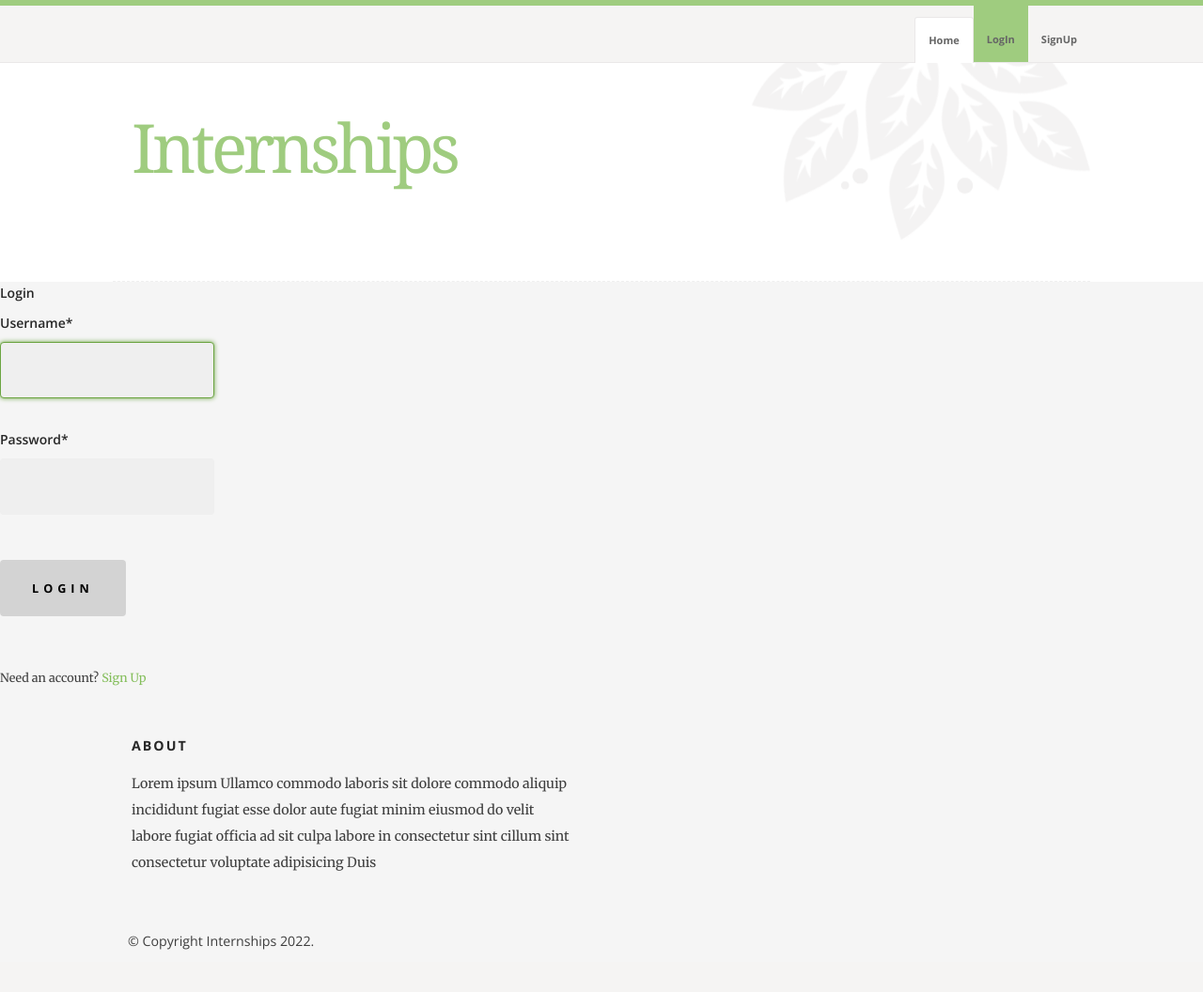
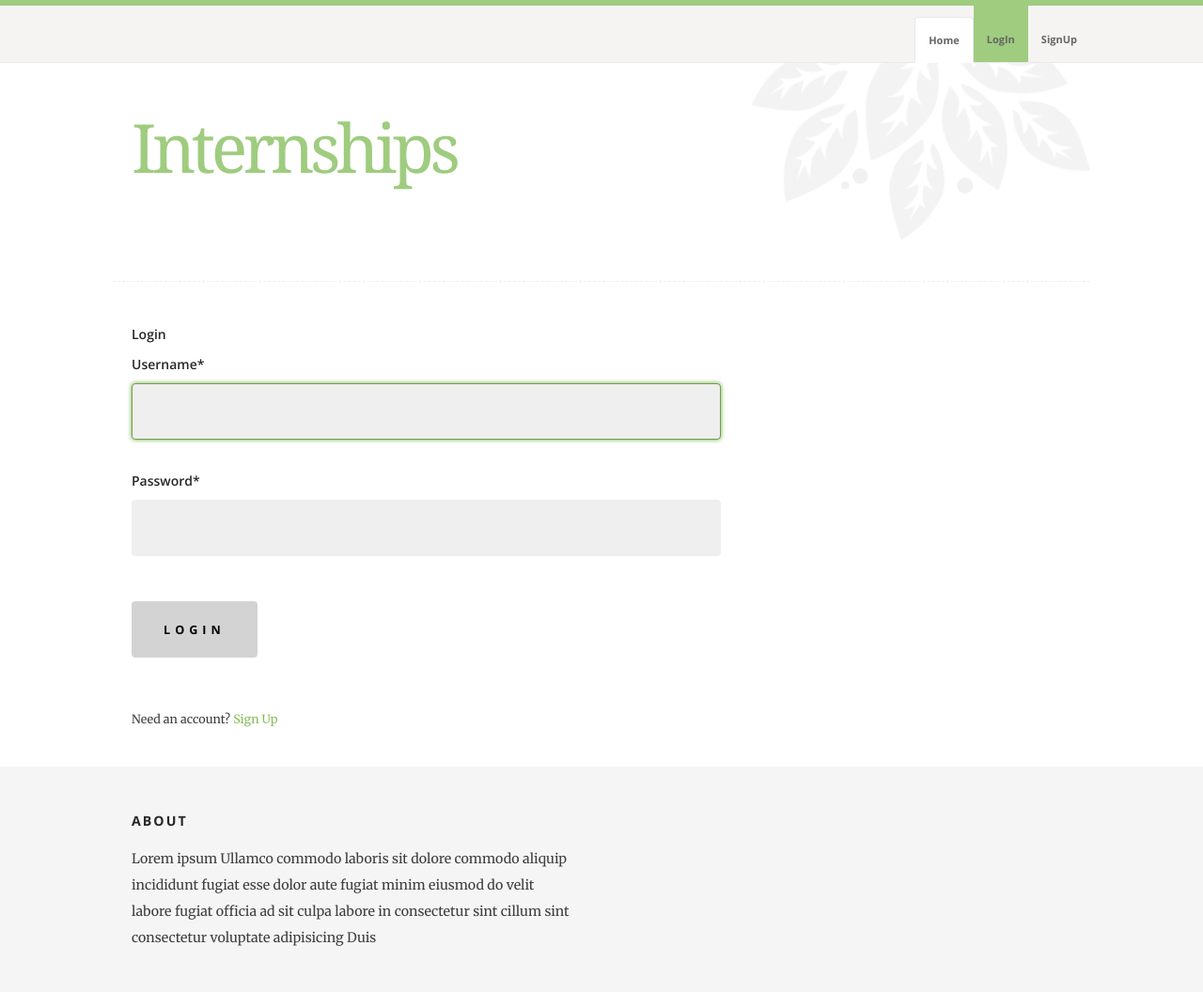
Before and after one commit to armii23/scraping_system, a Django app: page /login in a window 1280 px wide. Shown: the top 1056 px of the page at 94% size. Before the commit the page ends 1011 px from the top, so only its background shows below. Run offline with Django 4.2, Linux system fonts and the light colour scheme; some libraries are stand-ins or nearby versions.

Commit message:
fix login page

```diff
--- a/users/templates/users/login.html
+++ b/users/templates/users/login.html
@@ -1,5 +1,9 @@
 {% extends 'webScraping/base.html' %}
 {% block content %}
+<div class="s-content">
+    <div class="row">
+        <div id="main" class="s-content__main large-8 column">
+
             {% load crispy_forms_tags %}
             {% if messages %}
                 {% for message in messages %}
@@ -23,4 +27,7 @@
                     </small>
                 </div>
             </div>
+       </div> <!-- end main -->
+    </div> <!-- end row -->
+</div> <!-- end content-wrap -->
 {% endblock %}
--- a/webScraping/static/webScraping/css/main.css
+++ b/webScraping/static/webScraping/css/main.css
@@ -2637,3 +2637,6 @@ button::-moz-focus-inner, input::-moz-focus-inner {
     display: flex;
     justify-content: flex-end;
 }
+fieldset.form-group input{
+    width: 100%;
+}
```
Lines whose indentation alone changed are shown as unchanged.
